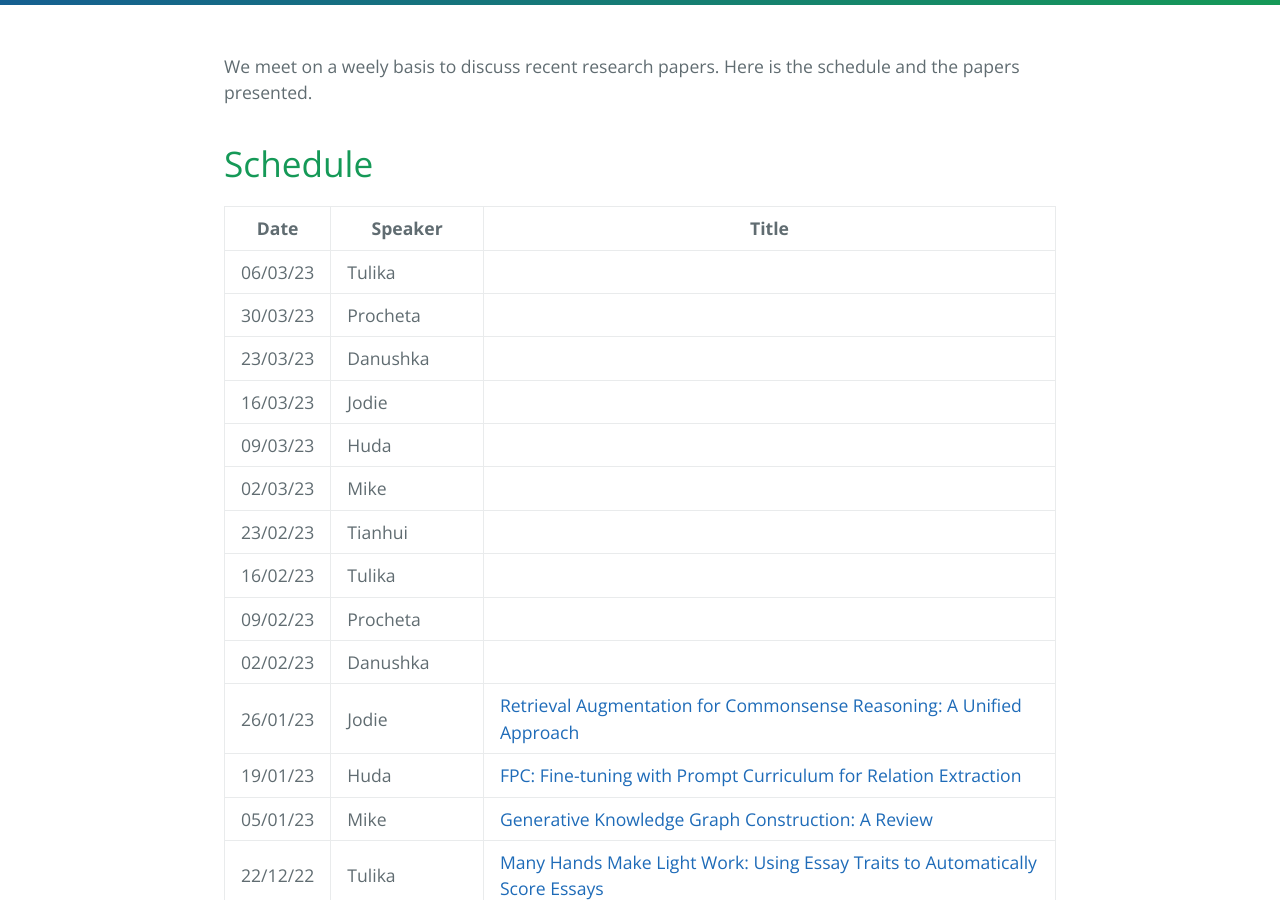
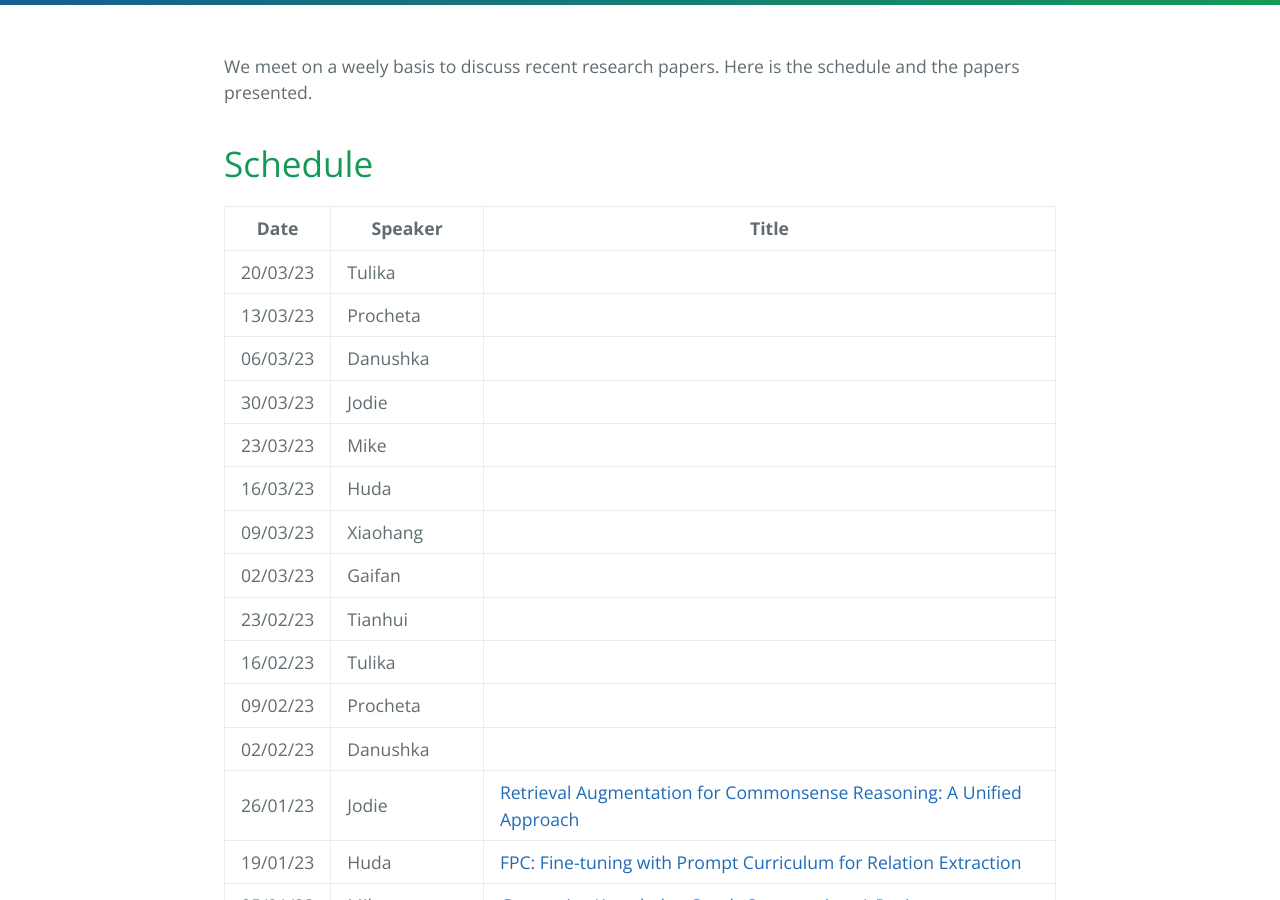
Before and after one commit to LivNLP/livnlp.github.io, a Jekyll site: the page built from reading.md, in a window 1280 px wide and 900 px high, scrolled down 368 px. Built offline with Jekyll 4.4.1, drawn with Linux system fonts in a browser that asks for light colours.

Commit message:
updating reading group

```diff
--- a/reading.md
+++ b/reading.md
@@ -13,12 +13,14 @@ We meet on a weely basis to discuss recent research papers. Here is the schedule
 
 | Date | Speaker | Title |
 | ----- | ------- | ----- |
-| 06/03/23 | Tulika | |
-| 30/03/23 | Procheta | |
-| 23/03/23 | Danushka | |
-| 16/03/23 | Jodie | |
-| 09/03/23 | Huda | |
-| 02/03/23 | Mike | |
+| 20/03/23 | Tulika | |
+| 13/03/23 | Procheta | |
+| 06/03/23 | Danushka | |
+| 30/03/23 | Jodie | |
+| 23/03/23 | Mike | |
+| 16/03/23 | Huda | |
+| 09/03/23 | Xiaohang | |
+| 02/03/23 | Gaifan | |
 | 23/02/23 | Tianhui| |
 | 16/02/23 | Tulika | |
 | 09/02/23 |  Procheta| |
```
